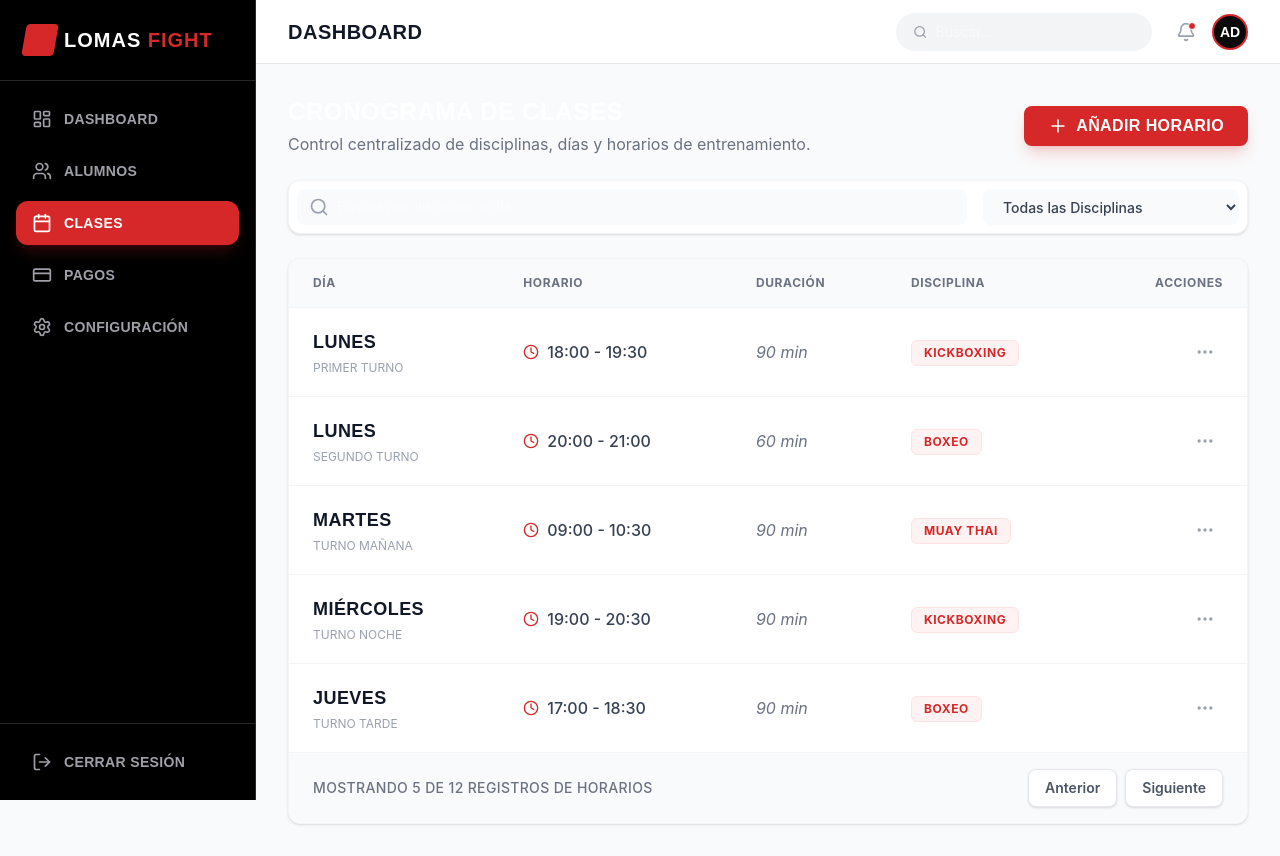
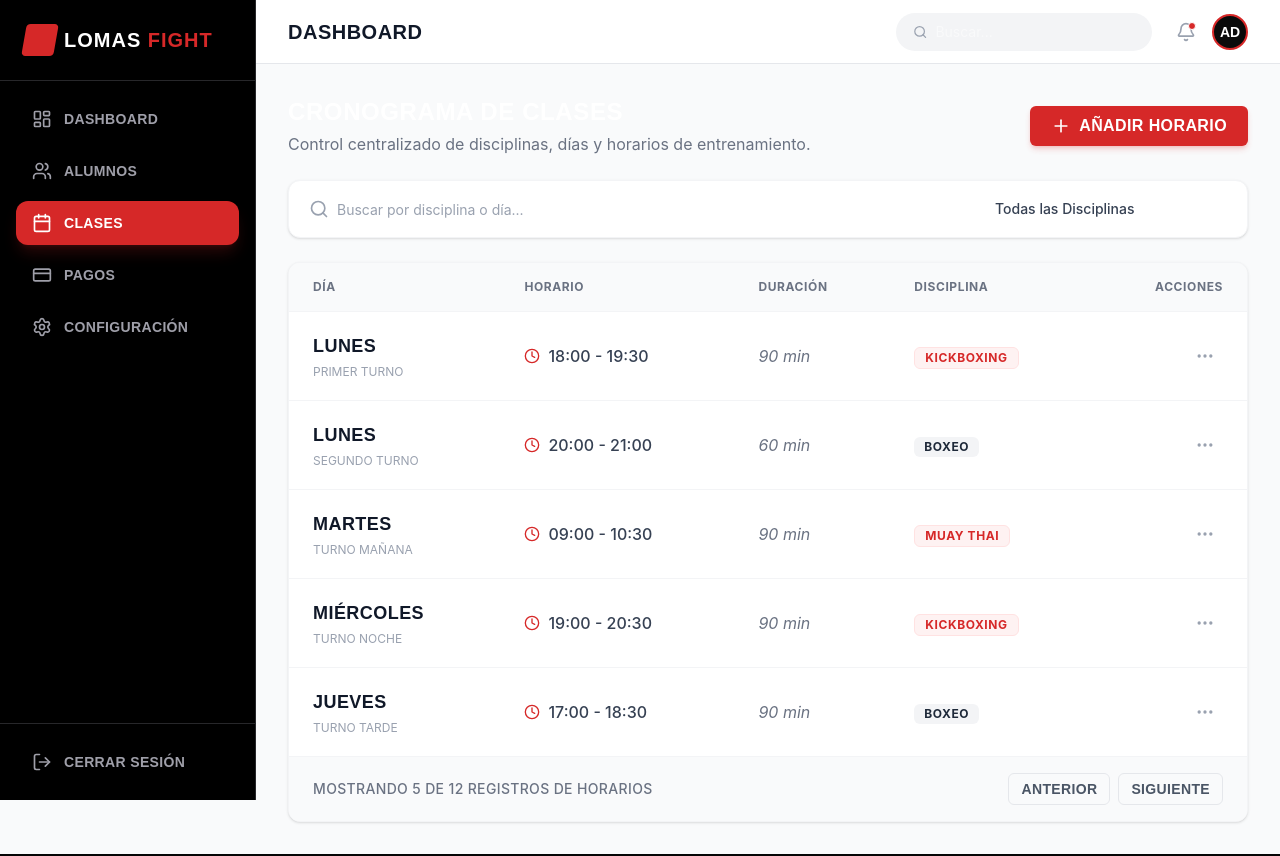
Before and after one commit to Pabloczurylo/LomasFight, a React (Vite) app: page /admin/clases in a window 1280 px wide. Built offline with nearby package versions, Linux system fonts and the light colour scheme.

Commit message:
Estandarización de componentes UI y uso de utilidades compartidas.

```diff
--- /dev/null
+++ b/src/components/ui/Badge.tsx
@@ -0,0 +1,25 @@
+import { cn } from "../../lib/utils";
+
+export interface BadgeProps extends React.HTMLAttributes<HTMLSpanElement> {
+    variant?: 'default' | 'outline' | 'red' | 'green';
+}
+
+export function Badge({ className, variant = 'default', ...props }: BadgeProps) {
+    const variants = {
+        default: "bg-gray-100 text-gray-800",
+        outline: "text-gray-800 border border-gray-200",
+        red: "bg-red-50 text-brand-red border border-red-100",
+        green: "bg-green-50 text-brand-green border border-green-100",
+    };
+
+    return (
+        <span
+            className={cn(
+                "inline-flex items-center px-2.5 py-0.5 rounded-md text-xs font-bold uppercase tracking-wider transition-colors",
+                variants[variant],
+                className
+            )}
+            {...props}
+        />
+    );
+}
--- a/src/components/ui/Button.tsx
+++ b/src/components/ui/Button.tsx
@@ -1,10 +1,5 @@
 import React from 'react';
-import { clsx, type ClassValue } from 'clsx';
-import { twMerge } from 'tailwind-merge';
-
-function cn(...inputs: ClassValue[]) {
-    return twMerge(clsx(inputs));
-}
+import { cn } from '../../lib/utils';
 
 export interface ButtonProps extends React.ButtonHTMLAttributes<HTMLButtonElement> {
     variant?: 'primary' | 'whatsapp' | 'outline' | 'ghost' | 'secondary';
--- /dev/null
+++ b/src/components/ui/Input.tsx
@@ -0,0 +1,23 @@
+import * as React from "react";
+import { cn } from "../../lib/utils";
+
+export interface InputProps extends React.InputHTMLAttributes<HTMLInputElement> { }
+
+const Input = React.forwardRef<HTMLInputElement, InputProps>(
+    ({ className, type, ...props }, ref) => {
+        return (
+            <input
+                type={type}
+                className={cn(
+                    "flex h-10 w-full rounded-lg border border-gray-200 bg-gray-50 px-3 py-2 text-sm ring-offset-white file:border-0 file:bg-transparent file:text-sm file:font-medium placeholder:text-gray-400 focus-visible:outline-none focus-visible:ring-2 focus-visible:ring-brand-red/50 focus-visible:bg-white disabled:cursor-not-allowed disabled:opacity-50 transition-all font-body",
+                    className
+                )}
+                ref={ref}
+                {...props}
+            />
+        );
+    }
+);
+Input.displayName = "Input";
+
+export { Input };
--- /dev/null
+++ b/src/components/ui/Select.tsx
@@ -0,0 +1,31 @@
+import * as React from "react";
+import { cn } from "../../lib/utils";
+
+export interface SelectProps extends React.SelectHTMLAttributes<HTMLSelectElement> { }
+
+const Select = React.forwardRef<HTMLSelectElement, SelectProps>(
+    ({ className, children, ...props }, ref) => {
+        return (
+            <div className="relative">
+                <select
+                    className={cn(
+                        "flex h-10 w-full items-center justify-between rounded-lg border border-gray-200 bg-gray-50 px-3 py-2 text-sm ring-offset-white placeholder:text-gray-500 focus:outline-none focus:ring-2 focus:ring-brand-red/50 focus:bg-white disabled:cursor-not-allowed disabled:opacity-50 appearance-none font-medium text-gray-700",
+                        className
+                    )}
+                    ref={ref}
+                    {...props}
+                >
+                    {children}
+                </select>
+                {/* Chevron Down Icon overlay for custom appearance if needed,
+                    but simplistic unified styling is fine for now provided it looks good.
+                    Standard appearance-none + icon usually required for perfect custom select.
+                    For now, relying on native or adding a wrapper icon would be ideal.
+                */}
+            </div>
+        );
+    }
+);
+Select.displayName = "Select";
+
+export { Select };
--- a/src/features/admin/pages/ClassesPage.tsx
+++ b/src/features/admin/pages/ClassesPage.tsx
@@ -1,4 +1,8 @@
 import { Plus, Search, Clock, MoreHorizontal } from "lucide-react";
+import { Button } from "../../../components/ui/Button";
+import { Input } from "../../../components/ui/Input";
+import { Select } from "../../../components/ui/Select";
+import { Badge } from "../../../components/ui/Badge";
 
 const MOCK_SCHEDULE = [
     {
@@ -8,6 +12,7 @@ const MOCK_SCHEDULE = [
         time: "18:00 - 19:30",
         duration: "90 min",
         discipline: "KICKBOXING",
+        variant: "red",
     },
     {
         id: 2,
@@ -16,6 +21,7 @@ const MOCK_SCHEDULE = [
         time: "20:00 - 21:00",
         duration: "60 min",
         discipline: "BOXEO",
+        variant: "default",
     },
     {
         id: 3,
@@ -24,6 +30,7 @@ const MOCK_SCHEDULE = [
         time: "09:00 - 10:30",
         duration: "90 min",
         discipline: "MUAY THAI",
+        variant: "red",
     },
     {
         id: 4,
@@ -32,6 +39,7 @@ const MOCK_SCHEDULE = [
         time: "19:00 - 20:30",
         duration: "90 min",
         discipline: "KICKBOXING",
+        variant: "red",
     },
     {
         id: 5,
@@ -40,8 +48,9 @@ const MOCK_SCHEDULE = [
         time: "17:00 - 18:30",
         duration: "90 min",
         discipline: "BOXEO",
+        variant: "default",
     },
-];
+] as const;
 
 export default function ClassesPage() {
     return (
@@ -52,28 +61,29 @@ export default function ClassesPage() {
                     <h1 className="text-2xl font-heading font-bold uppercase tracking-wide">CRONOGRAMA DE CLASES</h1>
                     <p className="text-gray-500 mt-1">Control centralizado de disciplinas, días y horarios de entrenamiento.</p>
                 </div>
-                <button className="bg-brand-red text-white py-2 px-6 rounded-lg font-heading font-semibold tracking-wide uppercase flex items-center gap-2 hover:bg-red-700 transition-colors shadow-lg shadow-brand-red/20">
+                <Button>
                     <Plus className="w-5 h-5" />
                     Añadir Horario
-                </button>
+                </Button>
             </div>
 
             {/* Filters Bar */}
             <div className="bg-white p-2 rounded-xl shadow-sm border border-gray-100 flex flex-col md:flex-row gap-4">
                 <div className="flex-1 relative">
                     <Search className="absolute left-3 top-1/2 -translate-y-1/2 text-gray-400 w-5 h-5" />
-                    <input
-                        type="text"
+                    <Input
                         placeholder="Buscar por disciplina o día..."
-                        className="w-full pl-10 pr-4 py-2 bg-gray-50 rounded-lg text-sm border-none focus:ring-0 outline-none"
+                        className="pl-10 border-none focus-visible:ring-0 bg-transparent"
                     />
                 </div>
-                <select className="bg-gray-50 px-4 py-2 rounded-lg text-sm border-none outline-none font-medium text-gray-700 md:w-64">
-                    <option>Todas las Disciplinas</option>
-                    <option>Kickboxing</option>
-                    <option>Boxeo</option>
-                    <option>Muay Thai</option>
-                </select>
+                <div className="md:w-64">
+                    <Select className="border-none bg-transparent focus:ring-0">
+                        <option>Todas las Disciplinas</option>
+                        <option>Kickboxing</option>
+                        <option>Boxeo</option>
+                        <option>Muay Thai</option>
+                    </Select>
+                </div>
             </div>
 
             {/* Table */}
@@ -106,9 +116,9 @@ export default function ClassesPage() {
                                         <div className="text-gray-500 italic">{item.duration}</div>
                                     </td>
                                     <td className="py-5 px-6">
-                                        <span className="inline-block px-3 py-1 rounded-md bg-red-50 text-brand-red text-xs font-bold uppercase tracking-wider border border-red-100">
+                                        <Badge variant={item.variant}>
                                             {item.discipline}
-                                        </span>
+                                        </Badge>
                                     </td>
                                     <td className="py-5 px-6 text-right">
                                         <button className="p-2 text-gray-400 hover:text-gray-600 hover:bg-gray-100 rounded-lg transition-colors">
@@ -125,12 +135,12 @@ export default function ClassesPage() {
                 <div className="px-6 py-4 bg-gray-50 border-t border-gray-100 flex items-center justify-between">
                     <span className="text-sm text-gray-500 font-medium uppercase tracking-wide">Mostrando 5 de 12 registros de horarios</span>
                     <div className="flex gap-2">
-                        <button className="px-4 py-2 bg-white border border-gray-200 rounded-lg text-sm font-semibold text-gray-600 hover:bg-gray-50 hover:text-gray-800 transition-colors shadow-sm">
+                        <Button variant="outline" size="sm" className="font-semibold text-gray-600 border-gray-200">
                             Anterior
-                        </button>
-                        <button className="px-4 py-2 bg-white border border-gray-200 rounded-lg text-sm font-semibold text-gray-600 hover:bg-gray-50 hover:text-gray-800 transition-colors shadow-sm">
+                        </Button>
+                        <Button variant="outline" size="sm" className="font-semibold text-gray-600 border-gray-200">
                             Siguiente
-                        </button>
+                        </Button>
                     </div>
                 </div>
             </div>
```
